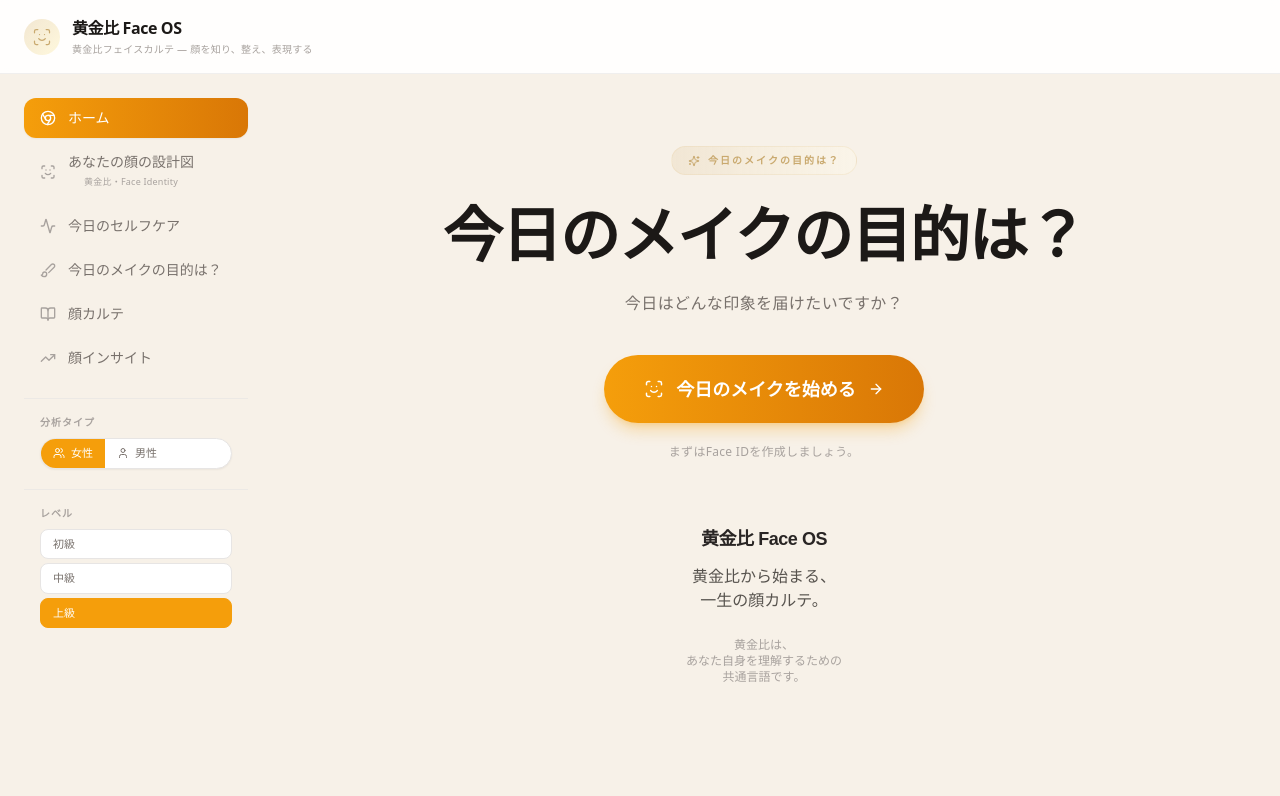
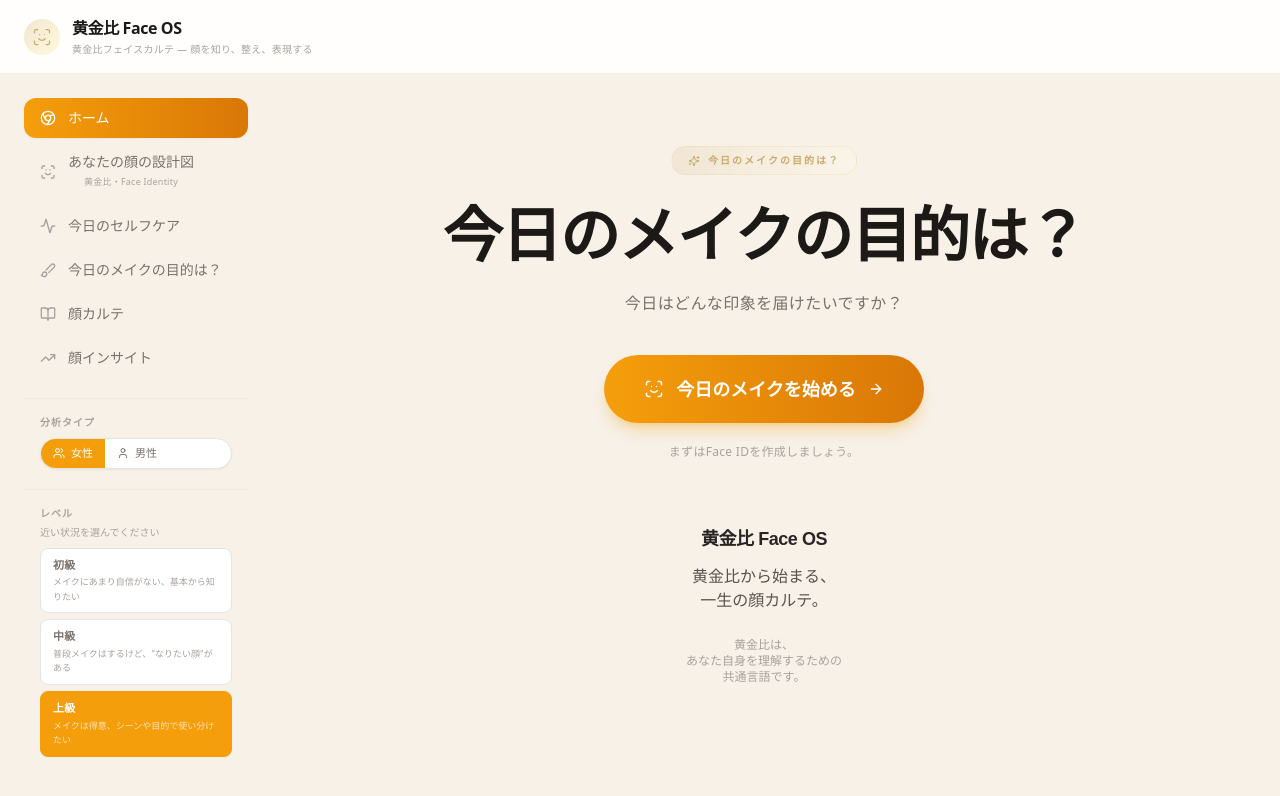
Before and after one commit to zakarry/golden-ratio-face-os, a Next.js app: page / in a window 1280 px wide. Shown: the top 796 px of the page. Built offline with nearby package versions, Linux system fonts and the light colour scheme.

Commit message:
Update user level display and types

```diff
--- a/components/FaceOSNav.tsx
+++ b/components/FaceOSNav.tsx
@@ -3,7 +3,7 @@
 import React, { useState } from 'react';
 import { Chrome as Home, ScanFace, Activity, Brush, BookOpen, TrendingUp, Grid3x3, User, Users, X } from 'lucide-react';
 import type { UserLevel } from '@/types/userLevel';
-import { USER_LEVEL_LABELS } from '@/types/userLevel';
+import { USER_LEVEL_LABELS, USER_LEVEL_DESCRIPTIONS } from '@/types/userLevel';
 
 type Gender = 'female' | 'male';
 type NavId = 'home' | 'identity' | 'condition' | 'design' | 'karte' | 'insight';
@@ -85,19 +85,21 @@ export default function FaceOSNav({ active, onNavigate, gender, onGenderChange,
         </div>
 
         <div className="mt-4 pt-4 border-t border-stone-200/60">
-          <p className="text-[10px] font-semibold text-stone-400 tracking-widest uppercase px-4 mb-2">レベル</p>
-          <div className="flex flex-col gap-1 mx-4">
+          <p className="text-[10px] font-semibold text-stone-400 tracking-widest uppercase px-4 mb-1">レベル</p>
+          <p className="text-[10px] text-stone-400 px-4 mb-2">近い状況を選んでください</p>
+          <div className="flex flex-col gap-1.5 mx-4">
             {(Object.keys(USER_LEVEL_LABELS) as UserLevel[]).map((l) => (
               <button
                 key={l}
                 onClick={() => onLevelChange(l)}
-                className={`text-left px-3 py-1.5 rounded-lg text-[11px] font-medium transition-all duration-200 border ${
+                className={`text-left px-3 py-2 rounded-lg transition-all duration-200 border ${
                   level === l
                     ? 'bg-amber-500 border-amber-500 text-white'
                     : 'bg-white border-stone-200 text-stone-500 hover:border-amber-200 hover:text-stone-700'
                 }`}
               >
-                {USER_LEVEL_LABELS[l]}
+                <span className="block text-[11px] font-bold tracking-wide">{USER_LEVEL_LABELS[l]}</span>
+                <span className={`block text-[9px] leading-relaxed mt-0.5 ${level === l ? 'text-white/70' : 'text-stone-400'}`}>{USER_LEVEL_DESCRIPTIONS[l]}</span>
               </button>
             ))}
           </div>
--- a/types/userLevel.ts
+++ b/types/userLevel.ts
@@ -5,3 +5,9 @@ export const USER_LEVEL_LABELS: Record<UserLevel, string> = {
   intermediate:  '中級',
   advanced:      '上級',
 };
+
+export const USER_LEVEL_DESCRIPTIONS: Record<UserLevel, string> = {
+  beginner:     'メイクにあまり自信がない、基本から知りたい',
+  intermediate:  '普段メイクはするけど、"なりたい顔"がある',
+  advanced:      'メイクは得意、シーンや目的で使い分けたい',
+};
```
